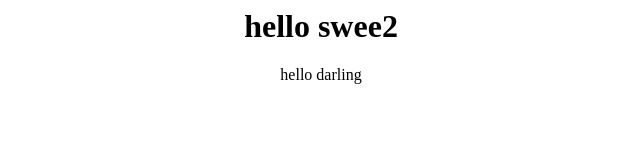
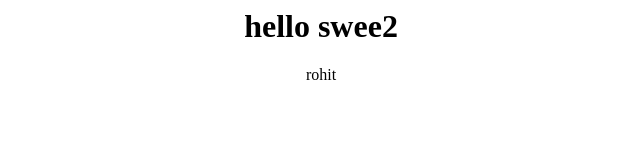
Before and after one commit to AaryRajpoot/grras_project, a plain HTML site: page index.html in a window 1280 px wide. Shown: the full height of the page, 319-959 px from the left. Drawn offline with Linux system fonts and the light colour scheme.

Commit message:
Update index.html

```diff
--- a/index.html
+++ b/index.html
@@ -1,2 +1,2 @@
 <center><h1>hello  swee2</h1><center>
-hello darling
+rohit
```
